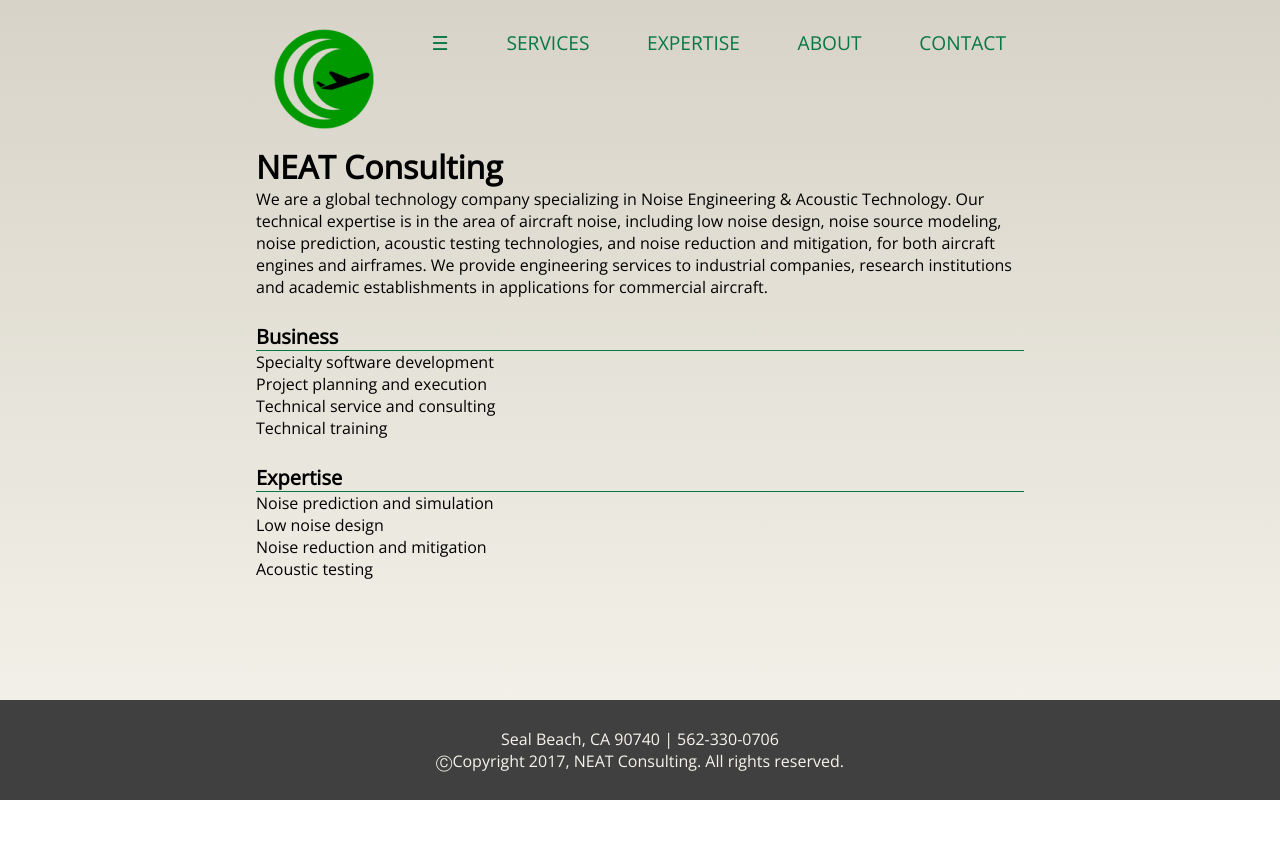
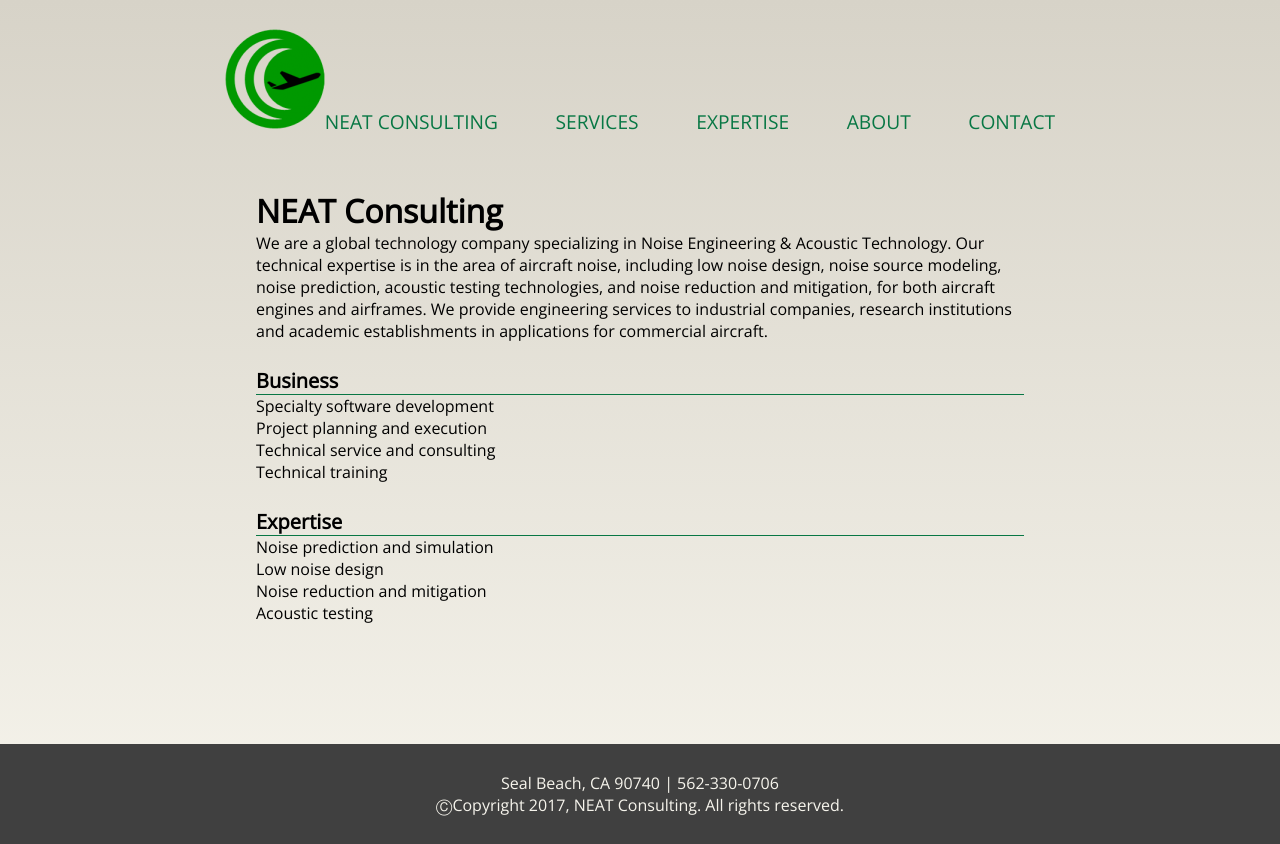
Before and after one commit to neat-consulting/neat-website, a React app: page / in a window 1280 px wide. Before the commit the page ends 800 px from the top, so only its background shows below. Built offline with nearby package versions, Linux system fonts and the light colour scheme.

Commit message:
fixed navbar, temporary working site

```diff
--- a/src/containers/App/_App.scss
+++ b/src/containers/App/_App.scss
@@ -22,7 +22,7 @@
 }
 
 .header {
-  position: fixed; top: 0;
+  // position: fixed; top: 0;
   z-index: 1;
   width: 100%;
 }
@@ -30,7 +30,6 @@
 .content {
   display: flex;
   justify-content: center;
-  padding-top: 120px;
   padding-bottom: 60px;
   min-height: calc(100vh - 280px);
 
--- a/src/containers/Nav/Nav.jsx
+++ b/src/containers/Nav/Nav.jsx
@@ -21,12 +21,12 @@
     return (
       <nav>
         <ul className="top-nav">
-          <li className="logo"><Link to="/"><img src="assets/logo.png" /></Link></li>
-          <li className="menu"><a onClick={() => console.log('clicked')}>&#9776;</a></li>
-          <li><Link to="/services">Services</Link></li>
-          <li><Link to="/expertise">Expertise</Link></li>
-          <li><Link to="/about">About</Link></li>
-          <li><Link to="/contact">Contact</Link></li>
+          <li className="logo"><Link to="/"><img src="assets/logo.png" />NEAT Consulting</Link></li>
+          {/*<li className="menu"><a onClick={() => console.log('clicked')}>&#9776;</a></li>*/}
+          <li className="links"><Link to="/services">Services</Link></li>
+          <li className="links"><Link to="/expertise">Expertise</Link></li>
+          <li className="links"><Link to="/about">About</Link></li>
+          <li className="links"><Link to="/contact">Contact</Link></li>
         </ul>
       </nav>
     );
--- a/src/containers/Nav/_Nav.scss
+++ b/src/containers/Nav/_Nav.scss
@@ -7,6 +7,7 @@
   display: flex;
   flex-direction: row;
   justify-content: center;
+  align-items: flex-end;
   list-style-type: none;
 
   li {
@@ -21,9 +22,5 @@
       color: #087744;
       font-size: 1.2em;
     }
-
-    a:hover {
-      border: 3px solid $charcoal;
-    }
   }
 }
```
